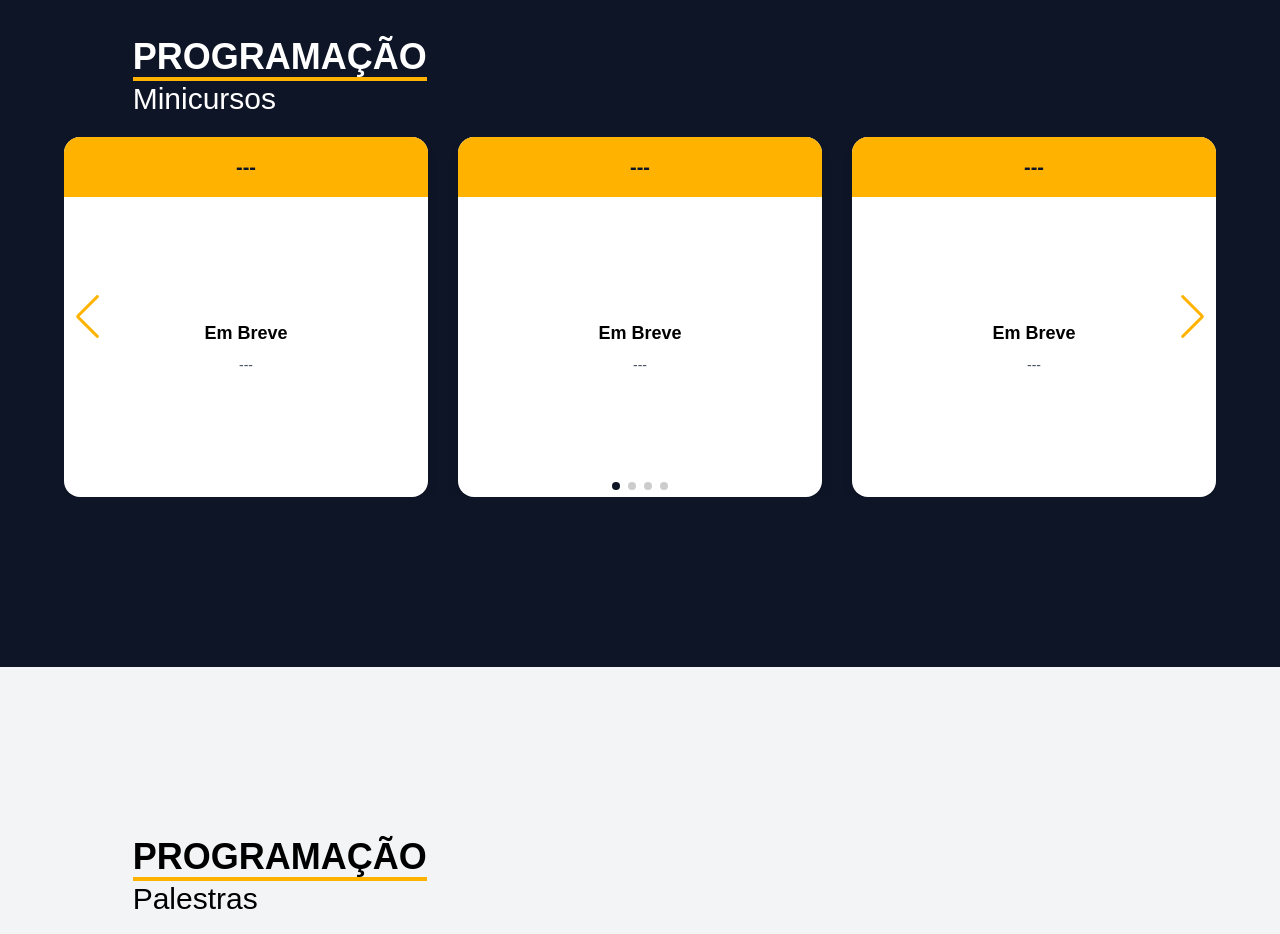
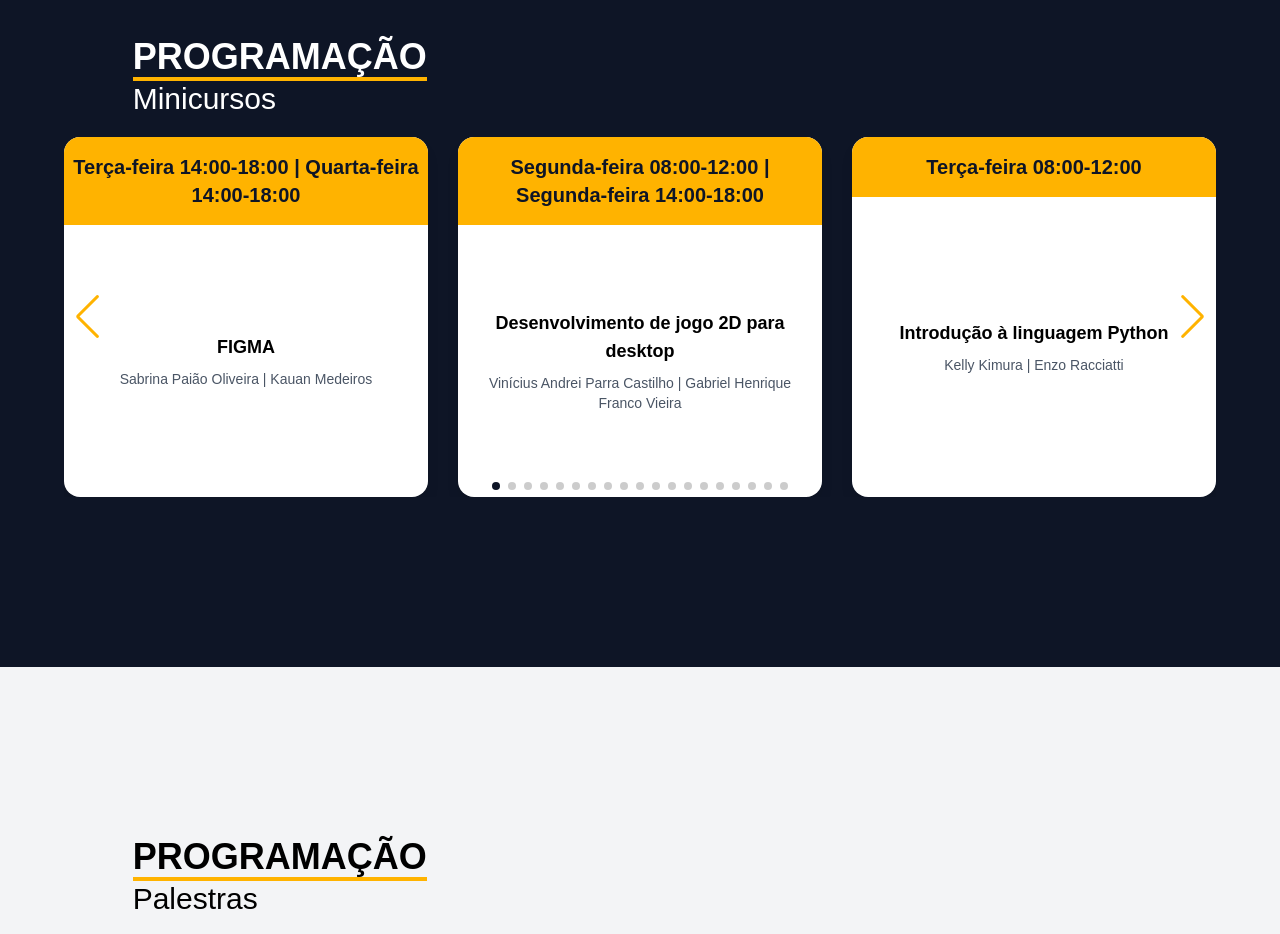
Before and after one commit to gabriellychm/site-secompp, a Next.js app: page / in a window 1280 px wide. Shown: the part 1560-2494 px from the top of the page. Built offline with nearby package versions, Linux system fonts and the light colour scheme.

Commit message:
minicursos colocados

```diff
--- a/src/data/events.ts
+++ b/src/data/events.ts
@@ -14,50 +14,203 @@ export interface Evento {
 
 export const minicursos: Evento[] = [
   {
-    title: "Em Breve",
-    horario: "---",
-    ministrante: "---",
-    local: "---",
-    preRequisito: "---",
-    descricao:
-      "---",
-    contato: "---",
-    imagemUrl: "/images/minicursos/react.png", // Exemplo de imagem
+    title: "FIGMA",
+    horario: "Terça-feira 14:00-18:00 | Quarta-feira 14:00-18:00",
+    ministrante: "Sabrina Paião Oliveira | Kauan Medeiros",
+    local: "Sala 10",
+    preRequisito: "Não há pré-requisitos",
+    descricao: "---",
+    contato: "sabrina@ejcomp.com.br",
+    imagemUrl: "/images/minicursos/placeholder.png",
   },
   {
-    title: "Em Breve",
-    horario: "---",
-    ministrante: "---",
-    local: "---",
-    preRequisito: "---",
-    descricao:
-      "---",
-    contato: "---",
-    imagemUrl: "/images/minicursos/python.png",
+    title: "Desenvolvimento de jogo 2D para desktop",
+    horario: "Segunda-feira 08:00-12:00 | Segunda-feira 14:00-18:00",
+    ministrante: "Vinícius Andrei Parra Castilho | Gabriel Henrique Franco Vieira",
+    local: "Sala 5B",
+    preRequisito: "Não há pré-requisitos",
+    descricao: "---",
+    contato: "(18) 99645-4648",
+    imagemUrl: "/images/minicursos/placeholder.png",
   },
   {
-    title: "Em Breve",
-    horario: "---",
-    ministrante: "---",
-    local: "---",
-    preRequisito: "---",
-    descricao:
-      "---",
-    contato: "---",
-    imagemUrl: "/images/minicursos/figma.png",
+    title: "Introdução à linguagem Python",
+    horario: "Terça-feira 08:00-12:00",
+    ministrante: "Kelly Kimura | Enzo Racciatti",
+    local: "Sala 5B",
+    preRequisito: "Não há pré-requisitos",
+    descricao: "---",
+    contato: "enzonracciatti@gmail.com",
+    imagemUrl: "/images/minicursos/placeholder.png",
   },
   {
-    title: "Em Breve",
-    horario: "---",
-    ministrante: "---",
-    local: "---",
-    preRequisito: "---",
-    descricao:
-      "---",
-    contato: "---",
+    title: "O maior inimigo da cibersegurança: A engenharia social",
+    horario: "Sexta-feira 08:00-12:00",
+    ministrante: " | Matheus Chiosini Pscheidt",
+    local: "Sala 5B",
+    preRequisito: "Não há pré-requisitos",
+    descricao: "---",
+    contato: "matheus.pscheidt@unesp.br",
     imagemUrl: "/images/minicursos/placeholder.png",
   },
+  {
+    title: "Conceitos de Machine Learning na classificação e regressão",
+    horario: "Quarta-feira 14:00-18:00",
+    ministrante: "Pedro Henrique Milani Vagula",
+    local: "Sala 06",
+    preRequisito: "Não há pré-requisitos",
+    descricao: "---",
+    contato: "phm.vagula@unesp.br",
+    imagemUrl: "/images/minicursos/placeholder.png",
+  },
+
+  {
+    title: "Pentest, práticas e conceitos de testes de penetração",
+    horario: "Quinta-feira 14:00-18:00",
+    ministrante: "Henrique Dantas Quintana  | Thiago das Chagas Batista | Fernando Kendi Salesi",
+    local: "Sala 06",
+    preRequisito: "Não há pré-requisitos",
+    descricao: "---",
+    contato: "thiago.batista@unesp.br",
+    imagemUrl: "/images/minicursos/placeholder.png",
+  },
+
+  {
+    title: "Clean Architecture com MVVM: Boas Práticas para o Desenvolvimento Android",
+    horario: "Sexta-feira 14:00-18:00",
+    ministrante: "Fábio Michiura",
+    local: "Sala 06",
+    preRequisito: "Não há pré-requisitos",
+    descricao: "---",
+    contato: "fabiomichiura@gmail.com",
+    imagemUrl: "/images/minicursos/placeholder.png",
+  },
+
+  {
+    title: "Introdução Prática - Hardware e Manutenção de Computadores (Um Guia de Boas Práticas)",
+    horario: "Segunda-feira 08:00-12:00",
+    ministrante: "Paulo Celso dos Santos Júnior",
+    local: "Sala 6B",
+    preRequisito: "Não há pré-requisitos",
+    descricao: "---",
+    contato: "p.santos-junior@unesp.br",
+    imagemUrl: "/images/minicursos/placeholder.png",
+  },
+  {
+    title: "Programação orientada a gambiarra: o que (não) fazer",
+    horario: "Terça-feira 08:00-12:00",
+    ministrante: "Daniel Henrique Serezane Pereira",
+    local: "Sala 6B",
+    preRequisito: "Não há pré-requisitos",
+    descricao: "---",
+    contato: "nahksalies@gmail.com",
+    imagemUrl: "/images/minicursos/placeholder.png",
+  },
+
+  {
+    title: "Documentação e Produtividade com Markdown (Usando Obsidian e GitHub)",
+    horario: "Quarta-feira 08:00-12:00",
+    ministrante: "Abigail Sayury Nakashima",
+    local: "Sala 6B",
+    preRequisito: "Noções Básicas de GitHub",
+    descricao: "---",
+    contato: "abigailsayury.nakashima@gmail.com",
+    imagemUrl: "/images/minicursos/placeholder.png",
+  },
+  {
+    title: "Capacitação Impressora 3D",
+    horario: "Sexta-feira 08:00-12:00 | 14:00-18:00",
+    ministrante: "Nicolas dos Santos Fernandes | Gabriel Ciriaco",
+    local: "Sala 6B",
+    preRequisito: "Não há pré-requisitos",
+    descricao: "---",
+    contato: "",
+    imagemUrl: "/images/minicursos/placeholder.png",
+  },
+  {
+    title: "Construção de uma Pokedex com a POKEAPI",
+    horario: "Segunda 08:00-12:00 | 14:00-18:00",
+    ministrante: "Miguel Garrocini | Murilo Marques | Gabriel Henrique",
+    local: "Sala LDC2",
+    preRequisito: "Não há pré-requisitos",
+    descricao: "---",
+    contato: "",
+    imagemUrl: "/images/minicursos/placeholder.png",
+  },
+  {
+    title: "Python para análise de dados",
+    horario: "Terça-feira 08:00-12:00 | 14:00-18:00",
+    ministrante: "Bruno Augusto Furquim | Julio Oliveira Santana",
+    local: "Sala LDC2",
+    preRequisito: "Não há pré-requisitos",
+    descricao: "---",
+    contato: "bruno.furquim@unesp.br",
+    imagemUrl: "/images/minicursos/placeholder.png",
+  },
+  {
+    title: "Introdução a redes de computadores",
+    horario: "Terça-feira 14:00-18:00 | Quarta-feira 14:00-18:00",
+    ministrante: "Nathan Alves Da Cruz Silveira  | Lucas Henrique Gregorio",
+    local: "Sala 5B",
+    preRequisito: "Não há pré-requisitos",
+    descricao: "---",
+    contato: "lucas.gregorio@unesp.br",
+    imagemUrl: "/images/minicursos/placeholder.png",
+  },
+
+  {
+    title: "Api REST com Java Spring",
+    horario: "Quinta-feira 14:00-18:00 | Sexta-feira 14:00-18:00",
+    ministrante: "Augusto Macedo Almeida | Diego Gonçalves Mota",
+    local: "Sala 5B",
+    preRequisito: "Não há pré-requisitos",
+    descricao: "---",
+    contato: "augusto.macedo@unesp.br",
+    imagemUrl: "/images/minicursos/placeholder.png",
+  },
+  {
+    title: "A Cibersegurança para Iniciantes com Capture The Flag (CTF)",
+    horario: "Segunda-feira 14:00-18:00",
+    ministrante: "Matheus Chiosini Pscheidt | Lucas César Freitas | ",
+    local: "Sala 6B",
+    preRequisito: "Não há pré-requisitos",
+    descricao: "---",
+    contato: "lucascesarfreitas@gmail.com",
+    imagemUrl: "/images/minicursos/placeholder.png",
+  },
+  {
+    title: "Protocolos da camada de transporte, com foco em TCP e UDP",
+    horario: "Terça-feira 14:00-18:00",
+    ministrante: "José Henrique Ioki Yamaoki | Vítor Moreira Rodrigues | Rodrigo Isao Goto | Kauan dos Santos Loche",
+    local: "Sala 6B",
+    preRequisito: "Não há pré-requisitos",
+    descricao: "---",
+    contato: "jose.yamaoki@unesp.br",
+    imagemUrl: "/images/minicursos/placeholder.png",
+  },
+  {
+    title: "Desenvolvimento de uma API em Express",
+    horario: "Quarta-feira 14:00-18:00 | Quinta-feira 14:00-18:00",
+    ministrante: "Leonardo dos Santos Coradeli | Lucas Moreira Hungaro | Leonardo Cenedes Pereira",
+    local: "Sala 6B",
+    preRequisito: "Não há pré-requisitos",
+    descricao: "---",
+    contato: "leonardo.coradeli@unesp.br",
+    imagemUrl: "/images/minicursos/placeholder.png",
+  },
+  {
+    title: "Introdução a Visão Computacional com Redes Neurais",
+    horario: "Quarta-feira 14:00-18:00",
+    ministrante: "Rennan Furlaneto Collado | Enzo Racciatti | Daniel Henrique Peres Servejeira",
+    local: "Sala LDC2",
+    preRequisito: "Não há pré-requisitos",
+    descricao: "---",
+    contato: "rennan.collado@unesp.br",
+    imagemUrl: "/images/minicursos/placeholder.png",
+  },
+
 ];
+
 
 export const palestras: Evento[] = [
   {
```
